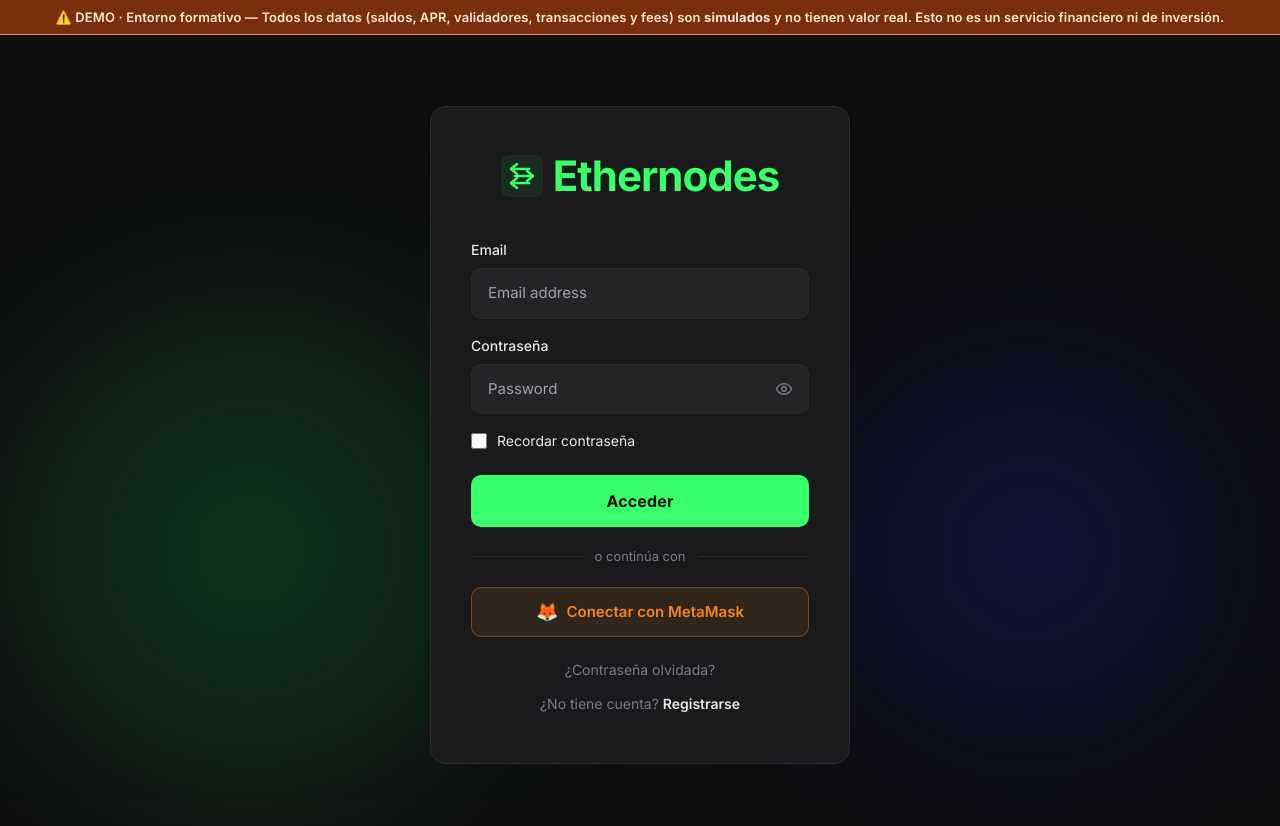
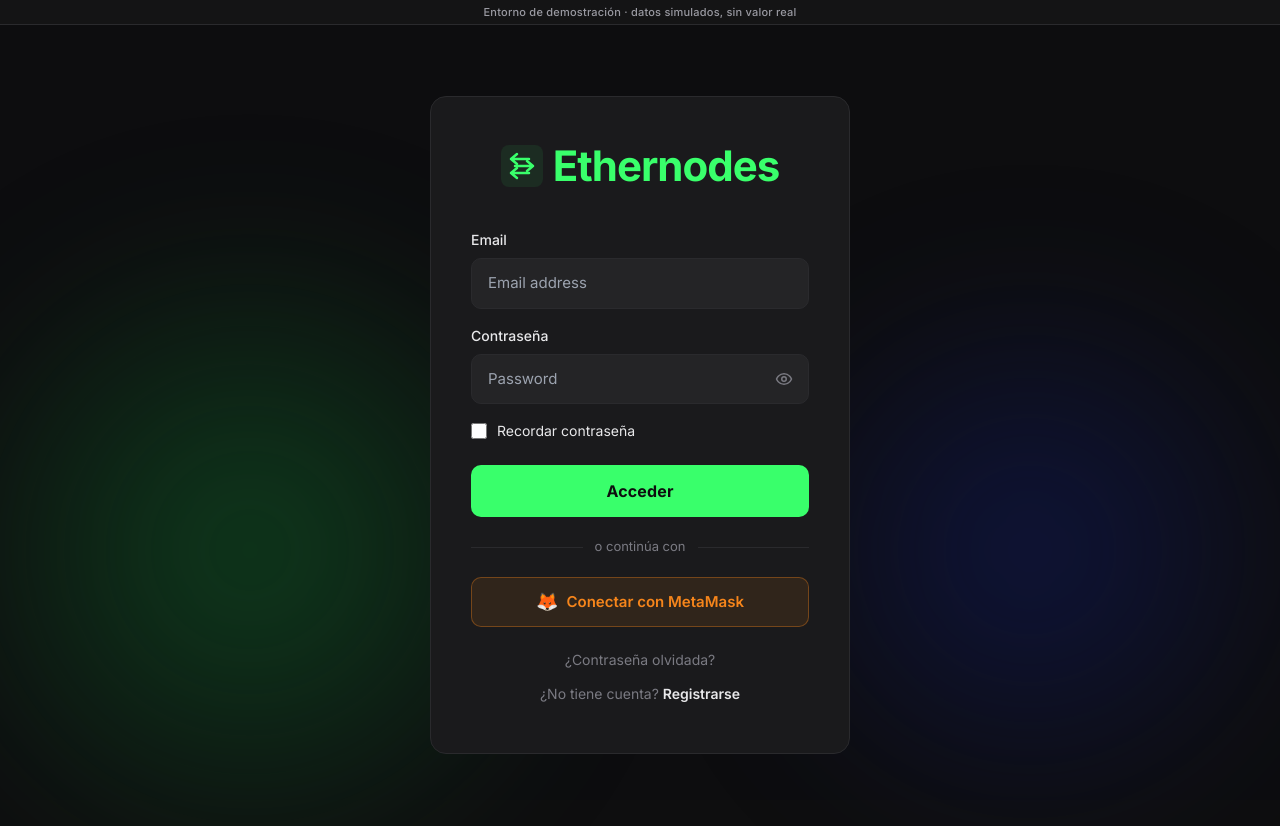
Before and after one commit to olipp7warlands/ethernodes-app, a Next.js app: page /login in a window 1280 px wide. Shown: the top 826 px of the page. Built offline with nearby package versions, Linux system fonts and the light colour scheme.

Commit message:
feat: banner demo discreto, solo texto gris pequeño integrado en tema oscuro

```diff
--- a/app/layout.tsx
+++ b/app/layout.tsx
@@ -23,26 +23,24 @@
       </head>
       <body className="bg-en-bg text-en-text antialiased">
         <div
-          role="alert"
+          role="note"
           style={{
             position: 'sticky',
             top: 0,
             zIndex: 9999,
             width: '100%',
-            background: '#7A2E0E',
-            borderBottom: '1px solid #FB923C',
-            color: '#FFE8D6',
-            fontSize: '13px',
-            fontWeight: 600,
+            background: '#141415',
+            borderBottom: '1px solid #2A2A2D',
+            color: '#9A9AA2',
+            fontSize: '11px',
+            fontWeight: 500,
             textAlign: 'center',
-            padding: '8px 16px',
-            letterSpacing: '0.01em',
-            lineHeight: 1.4,
+            padding: '5px 16px',
+            letterSpacing: '0.02em',
+            lineHeight: 1.3,
           }}
         >
-          ⚠️ DEMO · Entorno formativo — Todos los datos (saldos, APR, validadores,
-          transacciones y fees) son <strong>simulados</strong> y no tienen valor real.
-          Esto no es un servicio financiero ni de inversión.
+          Entorno de demostración · datos simulados, sin valor real
         </div>
         {children}
       </body>
```
